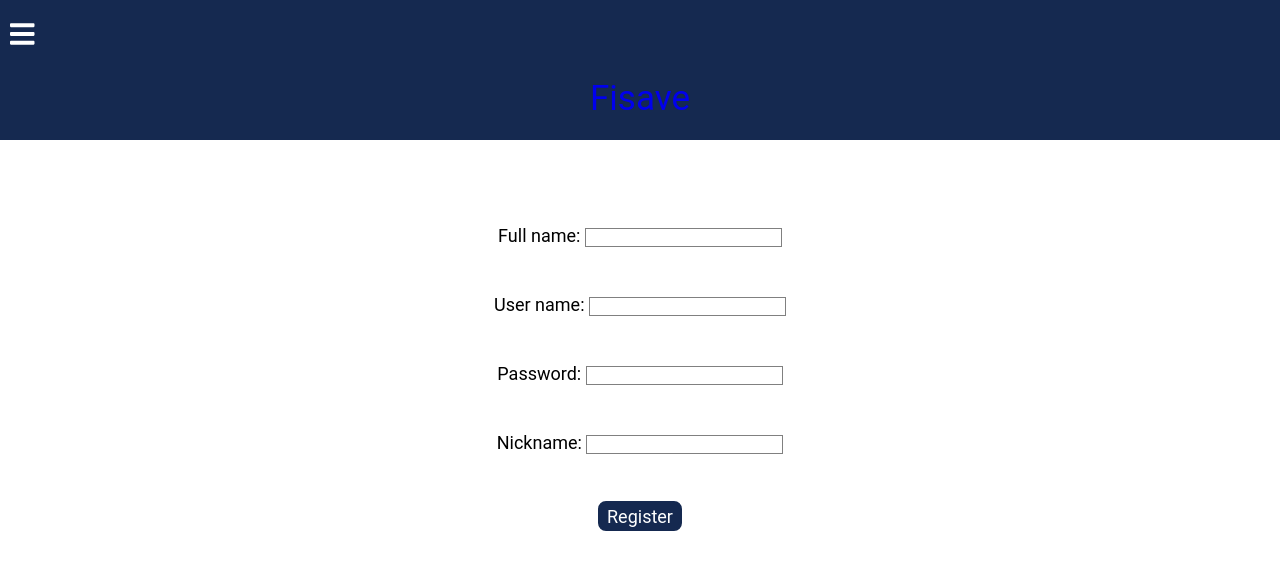
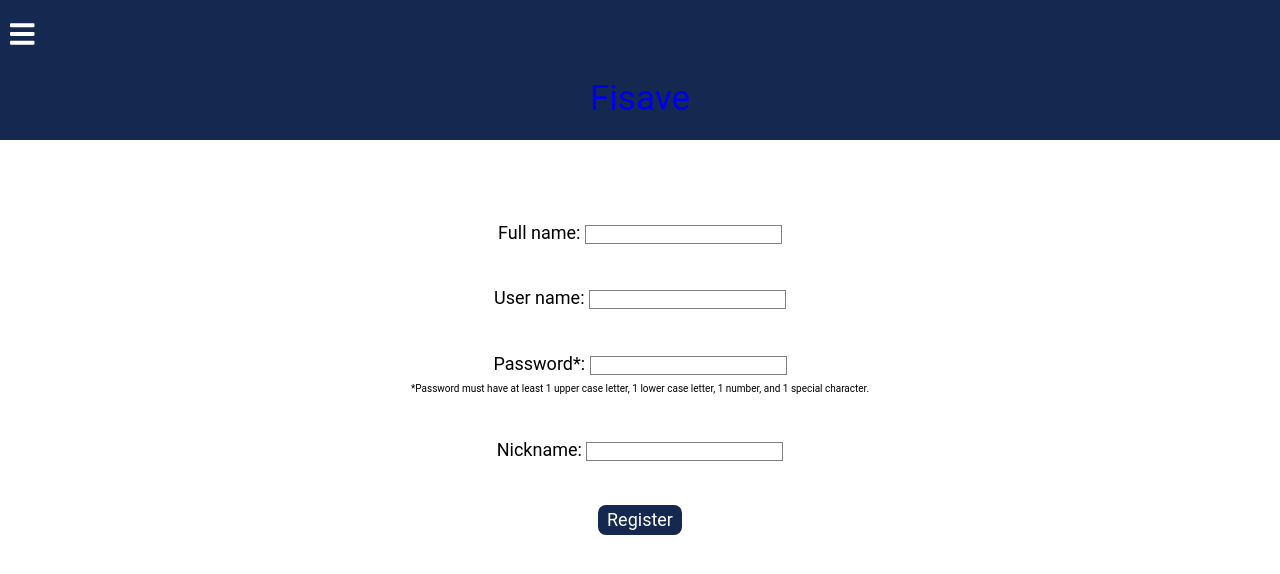
Before and after one commit to tgronski/networth-client, a React (Create React App) app: page /register in a window 1280 px wide. Shown: the top 574 px of the page. Built offline with nearby package versions, Linux system fonts and the light colour scheme.

Commit message:
Adds instructions to register page

```diff
--- a/src/Register/Register.css
+++ b/src/Register/Register.css
@@ -6,3 +6,6 @@
     flex-direction: column;
 
 }
+.RegistrationForm__notes{
+    font-size: 10px;
+}
--- a/src/Register/Register.js
+++ b/src/Register/Register.js
@@ -77,7 +77,7 @@ export default class Register extends Component{
         </div>
         <div className='password'>
           <label htmlFor='RegistrationForm__password'>
-            Password: {' '}
+            Password*: {' '}
           </label>
           <input
             autoComplete='newpassword'
@@ -86,6 +86,10 @@ export default class Register extends Component{
             required
             id='RegistrationForm__password'>
           </input>
+          <label htmlFor='RegistrationForm__passwordnotes' className='RegistrationForm__notes'>
+            <br/>
+           *Password must have at least 1 upper case letter, 1 lower case letter, 1 number, and 1 special character.
+          </label>
         </div>
         <div className='nick_name'>
           <label htmlFor='RegistrationForm__nick_name'>
```
